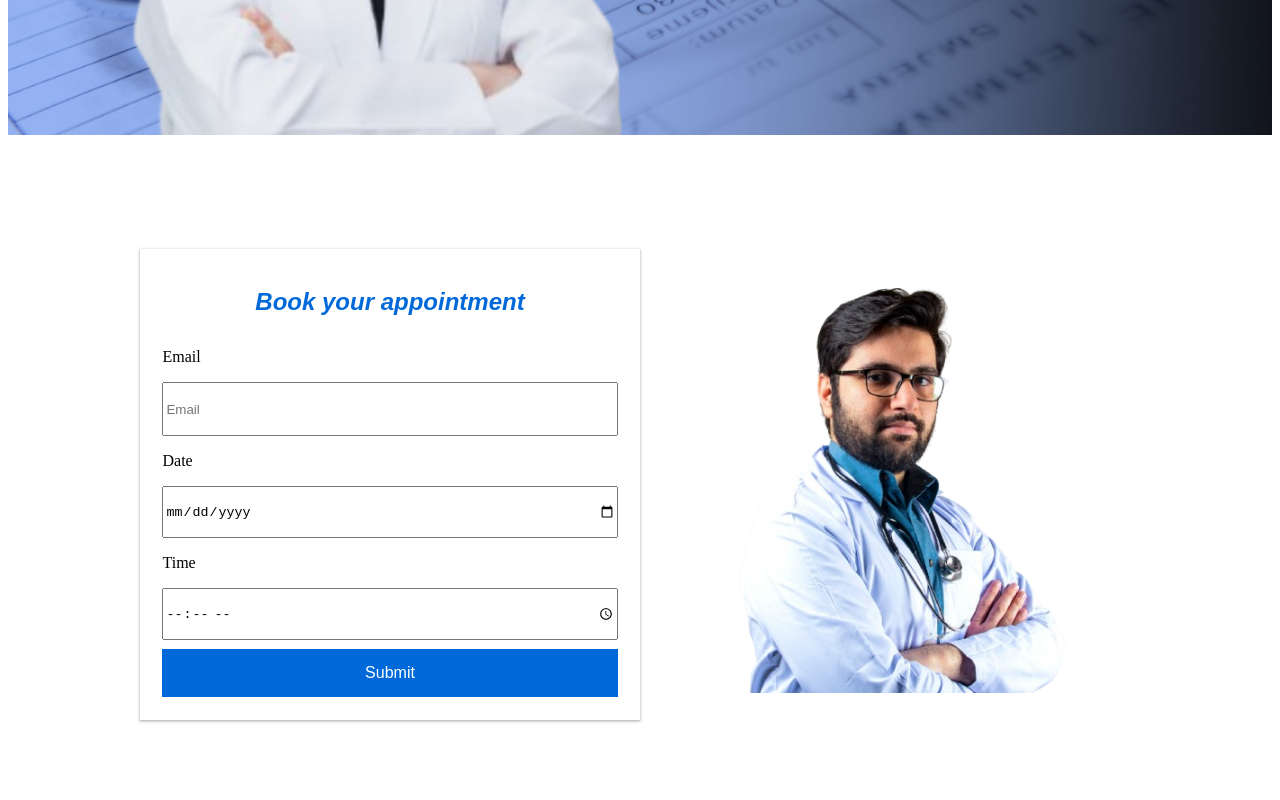
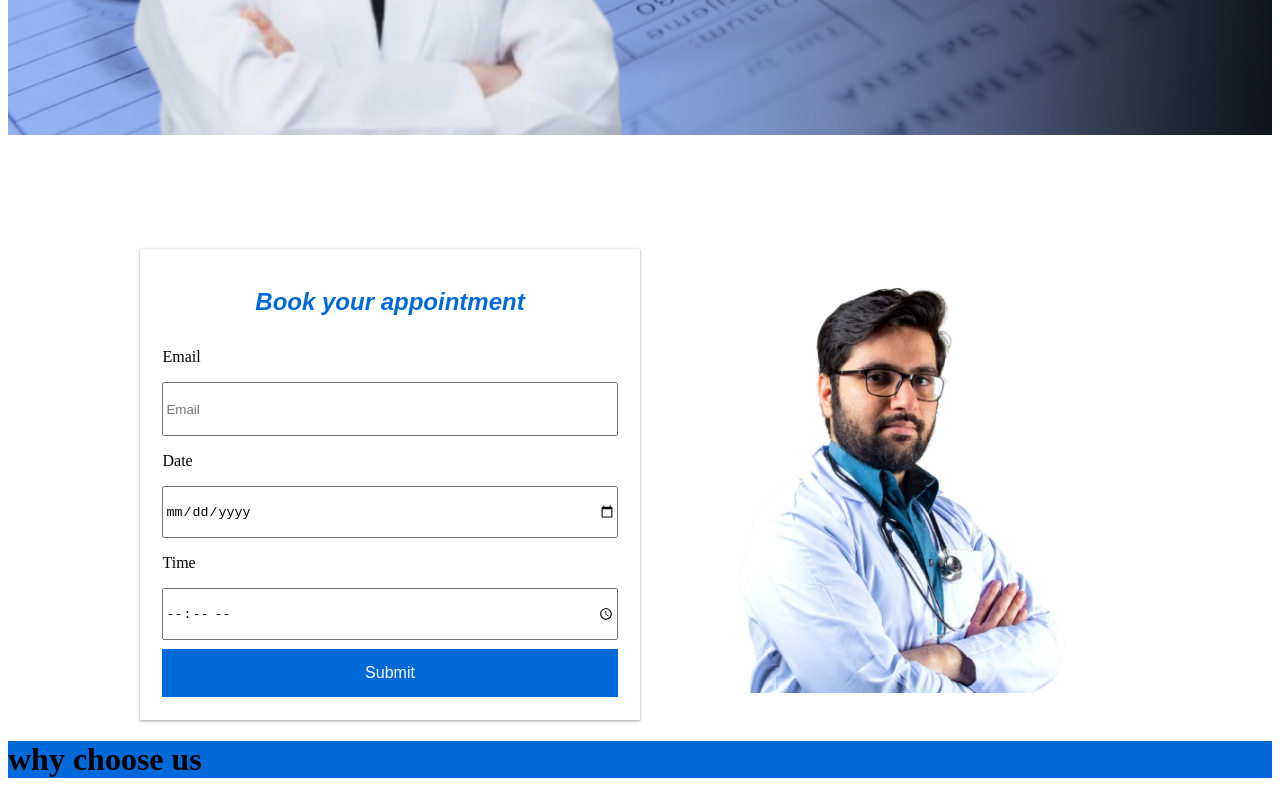
Before and after one commit to Trophydecoder/DoctorWebsite, an Angular app: page / in a window 1280 px wide. Shown: the part 710-1510 px from the top of the page. Before the commit the page ends 1438 px from the top, so only its background shows below. Built offline with nearby package versions, Linux system fonts and the light colour scheme.

Commit message:
about us component

```diff
--- a/src/app/app.module.ts
+++ b/src/app/app.module.ts
@@ -8,6 +8,7 @@ import { MininavComponent } from './components/global/mininav/mininav.component'
 import { HomepageComponent } from './pages/homepage/homepage.component';
 import { CarouselComponent } from './components/global/home/carousel/carousel.component';
 import { BookingsComponent } from './components/global/home/bookings/bookings.component';
+import { AboutusComponent } from './components/global/home/aboutus/aboutus.component';
 
 @NgModule({
   declarations: [
@@ -16,7 +17,8 @@ import { BookingsComponent } from './components/global/home/bookings/bookings.co
     MininavComponent,
     HomepageComponent,
     CarouselComponent,
-    BookingsComponent
+    BookingsComponent,
+    AboutusComponent
   ],
   imports: [
     BrowserModule,
--- /dev/null
+++ b/src/app/components/global/home/aboutus/aboutus.component.html
@@ -0,0 +1,5 @@
+<div class="ContainerAboutus">
+    <div class="Aboutus">
+        <h1>why choose us</h1>
+    </div>
+</div>
--- /dev/null
+++ b/src/app/components/global/home/aboutus/aboutus.component.scss
@@ -0,0 +1,4 @@
+.ContainerAboutus{
+    width: 100%;
+    background-color: #0069d9;
+}
--- a/src/app/pages/homepage/homepage.component.html
+++ b/src/app/pages/homepage/homepage.component.html
@@ -2,3 +2,4 @@
 <app-nav></app-nav>
 <app-carousel></app-carousel>
 <app-bookings></app-bookings>
+<app-aboutus></app-aboutus>
```
Also changed, not shown: src/app/components/global/home/aboutus/aboutus.component.ts (added, +10 -0 lines), 1 other file (tests, documents, lock files or other folders).
